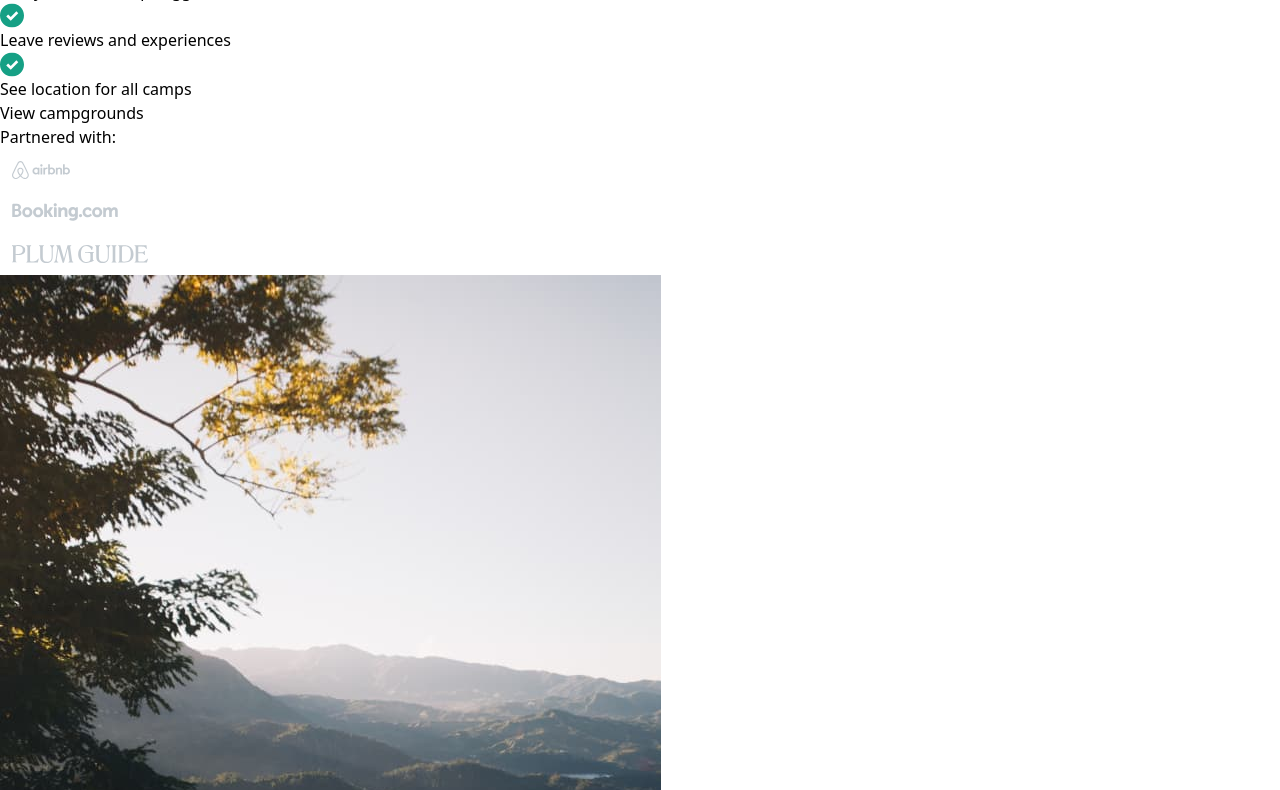
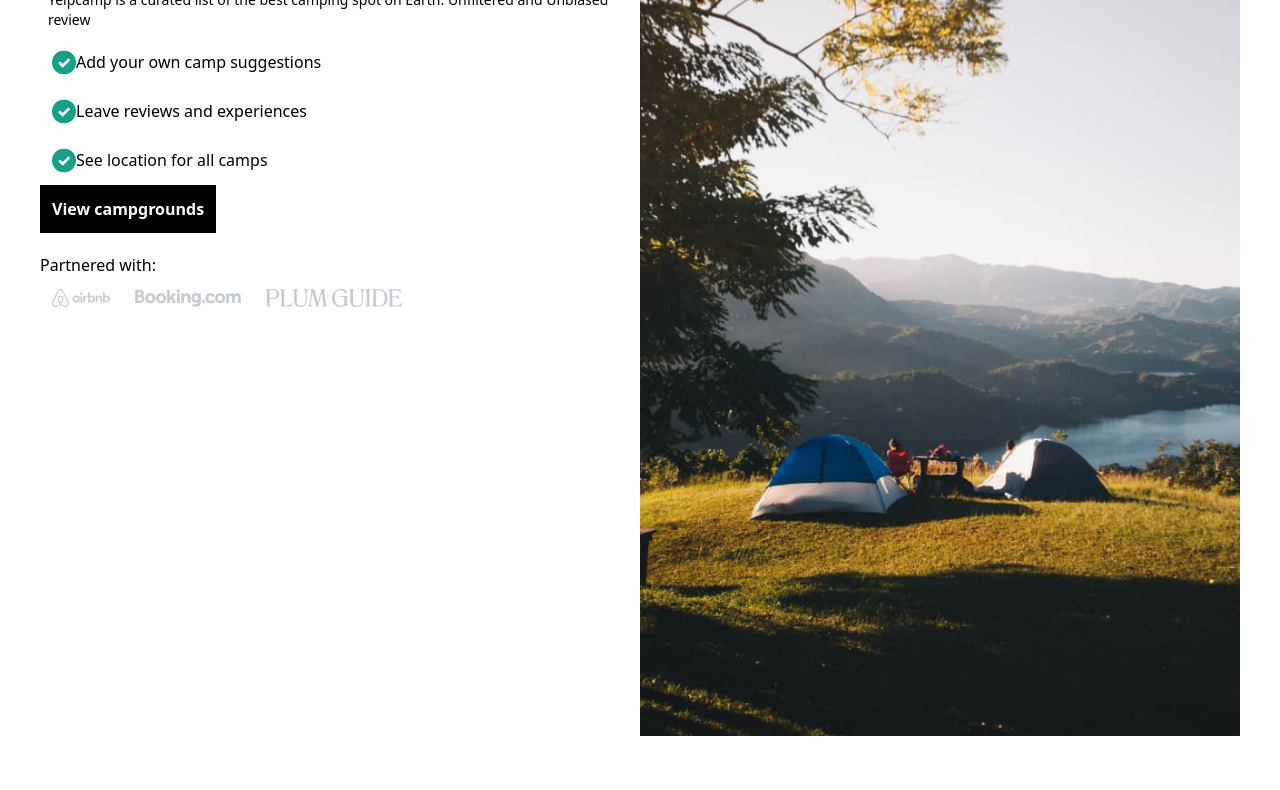
Before and after one commit to amooesther/Group_Assignment, a website: page index.html in a window 1280 px wide. Shown: the part 121-911 px from the top of the page. Drawn offline with Linux system fonts and the light colour scheme.

Commit message:
modified tailwind

```diff
--- a/index.html
+++ b/index.html
@@ -4,27 +4,29 @@
     <meta charset="UTF-8">
     <meta name="viewport" content="width=device-width, initial-scale=1.0">
     <title>Group Assignment</title>
-    <link rel="stylesheet" href="./src/default.css">
+    <link rel="stylesheet" href="./src/output.css">
     <link rel="stylesheet" href="./src/index.css">
 </head>
-<body><div>
-    <div>
+<!-- hero section -->
+<body>
+    <div class="grid grid-cols-2 p-10">
+    <div class="">
 <img src="./Assets/Logo.svg">
-<h2 class="text-4xl font-bold">Explore the best camp on Earth.</h2>
-<p>Yelpcamp is a curated list of the best camping spot on Earth.
+<h2 class="text-3xl font-bold">Explore the best camp on Earth.</h2>
+<p class="text-sm p-2">Yelpcamp is a curated list of the best camping spot on Earth.
     Unfiltered and Unbiased review</p>
-    <p class=""><img src="./Assets/Checkmark.svg"> Add your own camp suggestions</p>
-    <p class=""><img src="./Assets/Checkmark.svg"> Leave reviews and experiences</p>
-    <p class=""><img src="./Assets/Checkmark.svg"> See location for all camps</p>
-    <button>View campgrounds</button>
+    <p class="flex flex-row p-3"><img src="./Assets/Checkmark.svg"> Add your own camp suggestions</p>
+    <p class=" flex flex-row p-3"><img src="./Assets/Checkmark.svg"> Leave reviews and experiences</p>
+    <p class=" flex flex-row p-3"><img src="./Assets/Checkmark.svg"> See location for all camps</p>
+    <button class="bg-black text-white font-bold p-3">View campgrounds</button>
 
-    <p>Partnered with:</p>
-    <img src="./Assets/Airbnb.svg" alt="#">
+    <p class="mt-5 ">Partnered with:</p>
+   <div class="flex flex-row"> <img src="./Assets/Airbnb.svg" alt="#">
     <img src="./Assets/Booking.svg" alt="#">
-    <img src="./Assets/Plum Guide.svg" alt="">
+    <img src="./Assets/Plum Guide.svg" alt=""></div>
 
     </div>
-<div>
+<div class="">
 <img src="./Assets/Hero Image.jpg" alt="#">
 
 </div>
```
Also changed, not shown: README.md (deleted), src/output.css.
